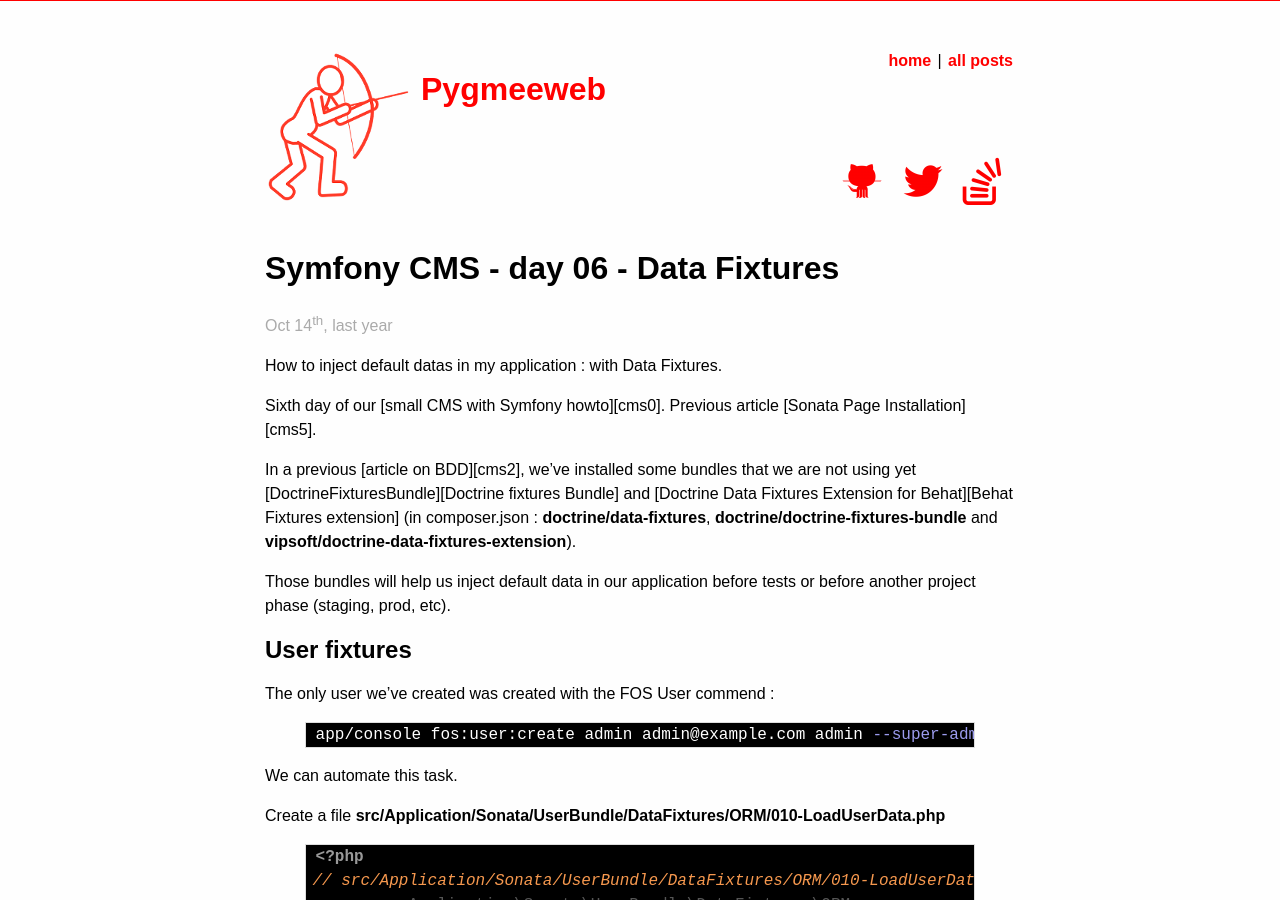
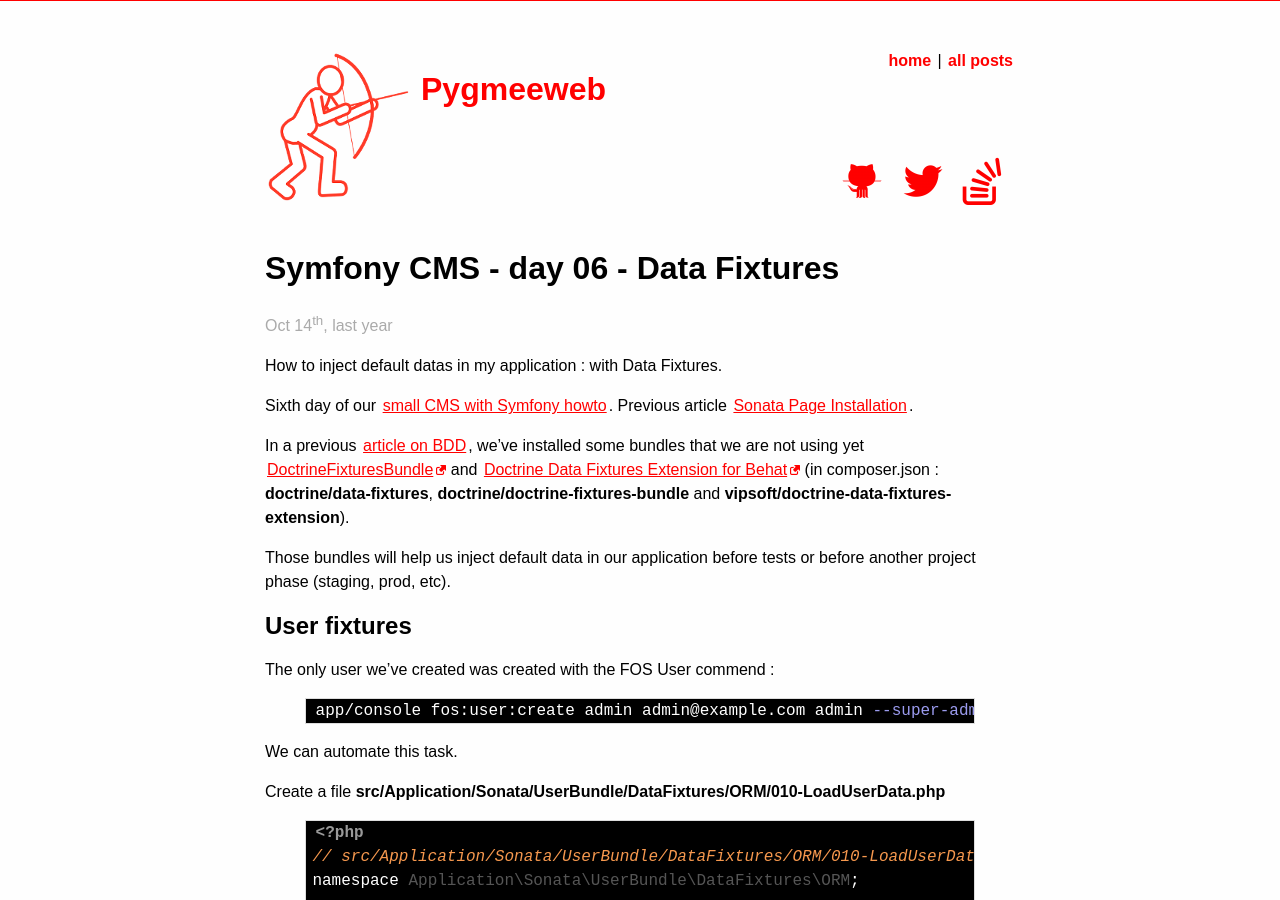
Before and after one commit to djacquel/pygmeeweb.com, a Jekyll site: the page built from _posts/2013-10-14-cms-day06-data-fixtures.markdown, in a window 1280 px wide and 900 px high. Built offline with Jekyll 4.4.1, drawn with Linux system fonts in a browser that asks for light colours; Markdown is read by kramdown in place of the engine named in the settings; comment, search, counter and statistics services are not loaded.

Commit message:
link not working in CMS 6 : link librairy not included !

```diff
--- a/_posts/2013-10-14-cms-day06-data-fixtures.markdown
+++ b/_posts/2013-10-14-cms-day06-data-fixtures.markdown
@@ -259,3 +259,5 @@
     }
 
 {% endhighlight %}
+
+{% include _links_library.markdown %}
```
